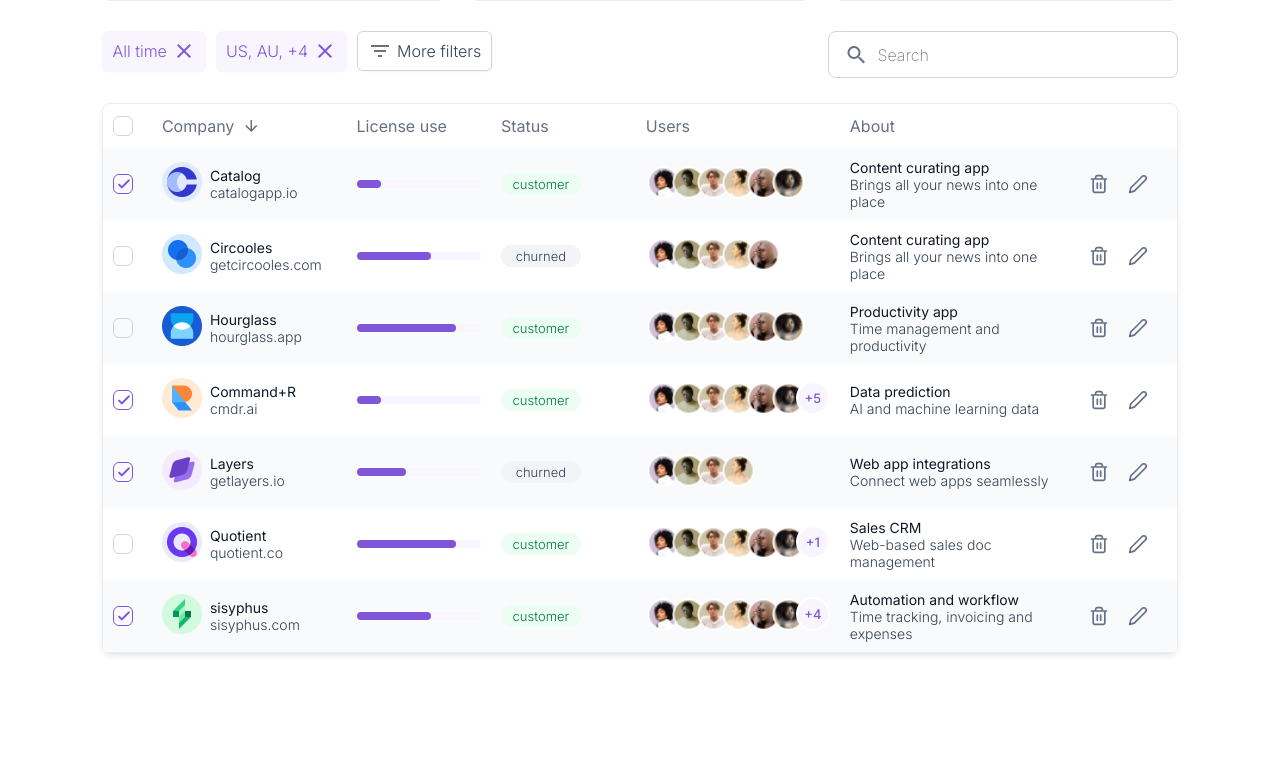
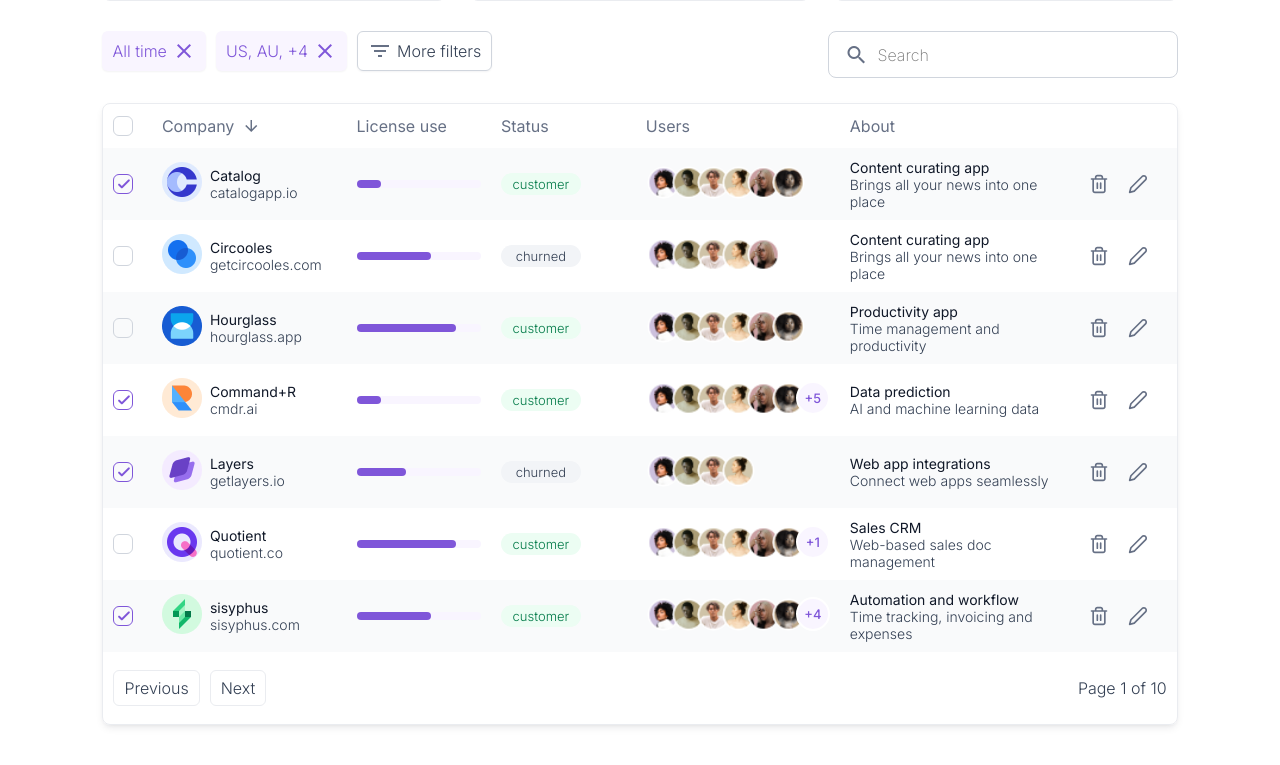
Before and after one commit to JoshAnaba/untitled-dashboard, a Nuxt app: page /dashboard in a window 1280 px wide. Shown: the part 445-1210 px from the top of the page. Before the commit the page ends 1148 px from the top, so only its background shows below. Built offline with nearby package versions, Linux system fonts and the light colour scheme.

Commit message:
fixed wrong icon issues

```diff
--- a/pages/dashboard.vue
+++ b/pages/dashboard.vue
@@ -8,7 +8,7 @@
       <div class="rhs">
         <button class="default-input">
           <!-- <span class="material-icons-outlined"> cloud_upload </span> -->
-          <img src="@/assets/images/svgs/import.svg" alt="">
+          <img src="@/assets/images/svgs/import.svg" alt="" />
           <span>Import</span>
         </button>
         <button class="default-input">
@@ -57,58 +57,57 @@
         </div>
       </div>
       <div class="bottom">
+        <div class="table-container">
           <table>
             <tr class="table-header">
               <td class="td-1">
                 <div class="th-content">
-              <CustomCheckbox :checked="allChecked" :header="true" @toggle-check="checkAll()" />
+                  <CustomCheckbox
+                    :checked="allChecked"
+                    :header="true"
+                    @toggle-check="checkAll()"
+                  />
                 </div>
               </td>
               <td class="td-4">
                 <div class="th-content">
-              <span>
-                Company
-              </span>
-              <span class="material-icons-outlined">
-                arrow_downward
-              </span>
+                  <span> Company </span>
+                  <span class="material-icons-outlined"> arrow_downward </span>
                 </div>
               </td>
               <td class="td-3">
-            <div class="th-content">
-              License use
-            </div>
+                <div class="th-content">License use</div>
               </td>
               <td class="td-3">
-            <div class="th-content">
-              Status
-            </div>
+                <div class="th-content">Status</div>
               </td>
               <td class="td-4">
-            <div class="th-content">
-              Users
-            </div>
+                <div class="th-content">Users</div>
               </td>
               <td class="td-5">
-            <div class="th-content">
-              About
-            </div>
+                <div class="th-content">About</div>
               </td>
               <td class="td-2" />
             </tr>
             <tbody>
-          <tr
-            v-for="(data, index) in companies"
-            :key="index">
+              <tr v-for="(data, index) in companies" :key="index">
                 <td class="td-1">
                   <div class="td-content">
-                <CustomCheckbox :checked="data.checked" @toggle-check="data.checked = !data.checked" />
+                    <CustomCheckbox
+                      :checked="data.checked"
+                      @toggle-check="data.checked = !data.checked"
+                    />
                   </div>
                 </td>
                 <td class="td-4">
                   <div class="td-content">
                     <div class="lhs">
-                  <img :src="require(`@/assets/images/pngs/${data.company.name.toLowerCase()}.png`)" alt="">
+                      <img
+                        :src="
+                          require(`@/assets/images/pngs/${data.company.name.toLowerCase()}.png`)
+                        "
+                        alt=""
+                      />
                     </div>
                     <div class="rhs td-column">
                       <span>
@@ -122,12 +121,15 @@
                 </td>
                 <td class="td-3">
                   <div class="td-content">
-                <ProgressBar :overview="5" :current-progress="data.license_use" />
+                    <ProgressBar
+                      :overview="5"
+                      :current-progress="data.license_use"
+                    />
                   </div>
                 </td>
                 <td class="td-3">
                   <div :class="`td-content ${data.status}`">
-                  {{data.status}}
+                    {{ data.status }}
                   </div>
                 </td>
                 <td class="td-4">
@@ -139,36 +141,31 @@
                   <div class="td-content">
                     <div class="td-column">
                       <span>
-                    {{data.about.title}}
+                        {{ data.about.title }}
                       </span>
                       <span>
-                    {{data.about.body}}
+                        {{ data.about.body }}
                       </span>
                     </div>
                   </div>
                 </td>
                 <td class="td-2 icon-space">
                   <div class="td-content">
-                <img src="@/assets/images/svgs/delete.svg" alt="">
-                <img src="@/assets/images/svgs/edit.svg" alt="">
+                    <img src="@/assets/images/svgs/delete.svg" alt="" />
+                    <img src="@/assets/images/svgs/edit.svg" alt="" />
                   </div>
                 </td>
               </tr>
-          <!-- <tr class="table-footer">
-            <td class="td-11">
-              <button class="default-input">
-                Previous
-              </button>
-              <button class="default-input">
-                Next
-              </button>
-            </td>
-            <td class="td-11">
-              Page {{1}} of {{10}}
-            </td>
-          </tr> -->
             </tbody>
           </table>
+            <div class="table-footer">
+              <div class="lhs">
+                <button class="default-input">Previous</button>
+                <button class="default-input">Next</button>
+              </div>
+              <div class="rhs">Page {{ 1 }} of {{ 10 }}</div>
+            </div>
+        </div>
       </div>
     </div>
   </div>
@@ -205,7 +202,7 @@ export default {
         {
           company: {
             name: 'Catalog',
-            site: 'catalogapp.io'
+            site: 'catalogapp.io',
           },
           checked: true,
           license_use: 1,
@@ -213,13 +210,13 @@ export default {
           users: 5,
           about: {
             title: 'Content curating app',
-            body: 'Brings all your news into one place'
-          }
+            body: 'Brings all your news into one place',
+          },
         },
         {
           company: {
             name: 'Circooles',
-            site: 'getcircooles.com'
+            site: 'getcircooles.com',
           },
           checked: false,
           license_use: 3,
@@ -227,13 +224,13 @@ export default {
           users: 4,
           about: {
             title: 'Content curating app',
-            body: 'Brings all your news into one place'
-          }
+            body: 'Brings all your news into one place',
+          },
         },
         {
           company: {
             name: 'Hourglass',
-            site: 'hourglass.app'
+            site: 'hourglass.app',
           },
           checked: false,
           license_use: 4,
@@ -241,13 +238,13 @@ export default {
           users: 5,
           about: {
             title: 'Productivity app',
-            body: 'Time management and productivity'
-          }
+            body: 'Time management and productivity',
+          },
         },
         {
           company: {
             name: 'Command+R',
-            site: 'cmdr.ai'
+            site: 'cmdr.ai',
           },
           checked: true,
           license_use: 1,
@@ -255,13 +252,13 @@ export default {
           users: 10,
           about: {
             title: 'Data prediction',
-            body: 'AI and machine learning data'
-          }
+            body: 'AI and machine learning data',
+          },
         },
         {
           company: {
             name: 'Layers',
-            site: 'getlayers.io'
+            site: 'getlayers.io',
           },
           checked: true,
           license_use: 2,
@@ -269,13 +266,13 @@ export default {
           users: 3,
           about: {
             title: 'Web app integrations',
-            body: 'Connect web apps seamlessly'
-          }
+            body: 'Connect web apps seamlessly',
+          },
         },
         {
           company: {
             name: 'Quotient',
-            site: 'quotient.co'
+            site: 'quotient.co',
           },
           checked: false,
           license_use: 4,
@@ -283,13 +280,13 @@ export default {
           users: 6,
           about: {
             title: 'Sales CRM',
-            body: 'Web-based sales doc management'
-          }
+            body: 'Web-based sales doc management',
+          },
         },
         {
           company: {
             name: 'sisyphus',
-            site: 'sisyphus.com'
+            site: 'sisyphus.com',
           },
           checked: true,
           license_use: 3,
@@ -297,28 +294,28 @@ export default {
           users: 9,
           about: {
             title: 'Automation and workflow',
-            body: 'Time tracking, invoicing and expenses'
-          }
+            body: 'Time tracking, invoicing and expenses',
           },
-      ]
+        },
+      ],
     }
   },
   methods: {
-    checkAll () {
+    checkAll() {
       this.allChecked = !this.allChecked
       if (this.allChecked) {
-        this.companies = this.companies.map(c => {
+        this.companies = this.companies.map((c) => {
           c.checked = true
           return c
         })
       } else {
-        this.companies = this.companies.map(c => {
+        this.companies = this.companies.map((c) => {
           c.checked = false
           return c
         })
       }
-    }
-  }
+    },
+  },
 }
 </script>
 
@@ -444,17 +441,21 @@ export default {
   width: 90%;
 }
 
+.table-container {
+  box-shadow: 0px 4px 8px -2px rgba(16, 24, 40, 0.1),
+    0px 2px 4px -2px rgba(16, 24, 40, 0.06);
+  border: 1px solid var(--border-one);
+  border-radius: 8px;
+}
+
 table {
   width: 100%;
   border-radius: 10px;
-  box-shadow: 0px 4px 8px -2px rgba(16, 24, 40, 0.1), 0px 2px 4px -2px rgba(16, 24, 40, 0.06);
-  border-radius: 8px;
-  border: 1px solid var(--border-one);
   border-spacing: 0;
 }
 
 td {
-  padding: 0 10px
+  padding: 0 10px;
 }
 
 tr {
@@ -465,11 +466,24 @@ tr {
   height: 44px;
 }
 
-/* .table-footer { */
-  /* display: flex; */
-  /* width: 100%; */
-  /* justify-content: space-between; */
-/* } */
+.table-footer {
+  display: flex;
+  width: 100%;
+  justify-content: space-between;
+  align-items: center;
+  height: 72px;
+  padding: 0 10px;
+}
+
+.table-footer .lhs {
+  display: flex;
+  gap: 10px;
+}
+.table-footer .lhs button {
+  border: 1px solid var(--border-one);
+  border-radius: 6px;
+  padding: 7px 10px;
+}
 
 table tr:last-child {
   border-collapse: separate !important;
@@ -482,9 +496,6 @@ table tbody tr:nth-child(odd) {
 table tbody tr:nth-child(even) {
   background: #fff;
 }
-/* table tbody:last-child tr {
-  border-radius: 0px 0px 20px 20px;
-} */
 
 .icon-space div {
   gap: 20px;
@@ -543,27 +554,27 @@ table tbody tr:nth-child(even) {
 }
 
 .td-1 {
-  width: calc(100%/22)
+  width: calc(100% / 22);
 }
 .td-2 {
-  width: calc(100%/22*2)
+  width: calc(100% / 22 * 2);
 }
 .td-3 {
-  width: calc(100%/22*3)
+  width: calc(100% / 22 * 3);
 }
 .td-4 {
-  width: calc(100%/22*4)
+  width: calc(100% / 22 * 4);
 }
 .td-5 {
-  width: calc(100%/22*5)
+  width: calc(100% / 22 * 5);
 }
 
 .td-11 {
-  width: calc(100%/2)
+  width: calc(100% / 2);
 }
 
 .customer {
-  background: #ECFDF3;
+  background: #ecfdf3;
   color: var(--success);
   border-radius: 20px;
   width: 80px;
@@ -574,7 +585,7 @@ table tbody tr:nth-child(even) {
 }
 
 .churned {
-  background: #F2F4F7;
+  background: #f2f4f7;
   color: var(--gray-dark);
   border-radius: 20px;
   width: 80px;
```
Lines whose indentation alone changed are shown as unchanged.
